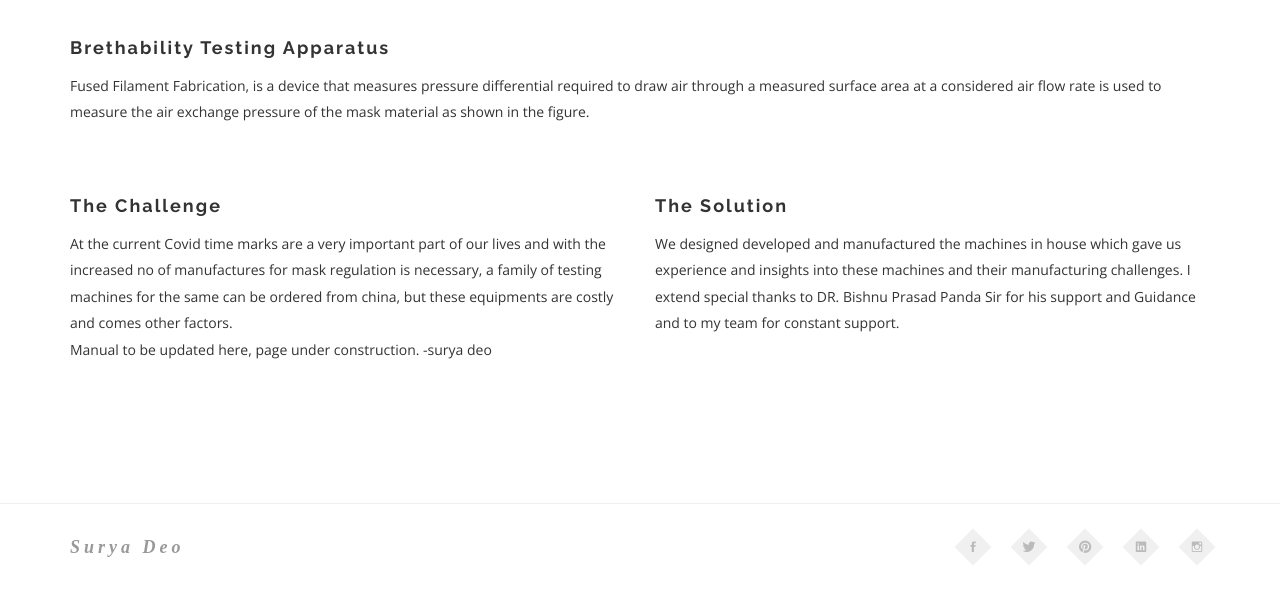
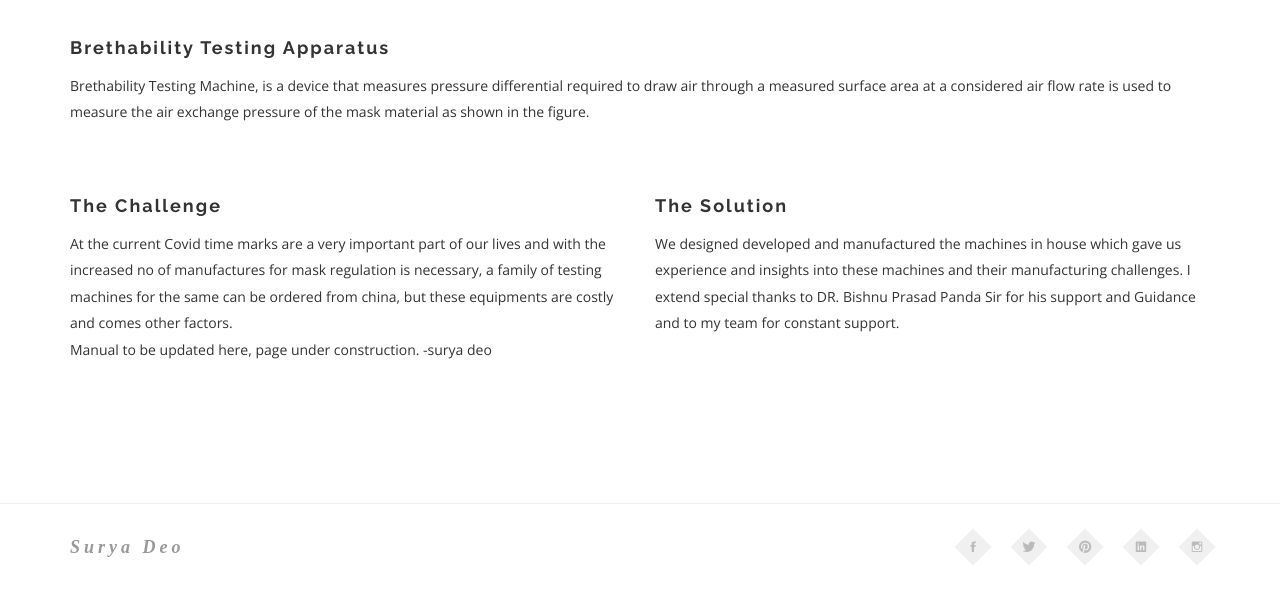
Before and after one commit to Surya-deo/index, a plain HTML site: page maskbrmachine.html in a window 1280 px wide. Shown: the part 1876-2466 px from the top of the page. Drawn offline with nearby package versions, Linux system fonts and the light colour scheme; files whose address does not match are found by name; a web font is replaced by a local one.

Commit message:
Update maskbrmachine.html

```diff
--- a/maskbrmachine.html
+++ b/maskbrmachine.html
@@ -129,7 +129,7 @@
 							<h4>Brethability Testing Apparatus</h4>
 
 							<p>
-								 Fused Filament Fabrication, is a device that measures pressure differential required to draw air through a measured surface area at a considered air flow rate is used to measure the air exchange pressure of the mask material as shown in the figure.
+								 Brethability Testing Machine, is a device that measures pressure differential required to draw air through a measured surface area at a considered air flow rate is used to measure the air exchange pressure of the mask material as shown in the figure.
 							</p>
 
 						</div>
```
